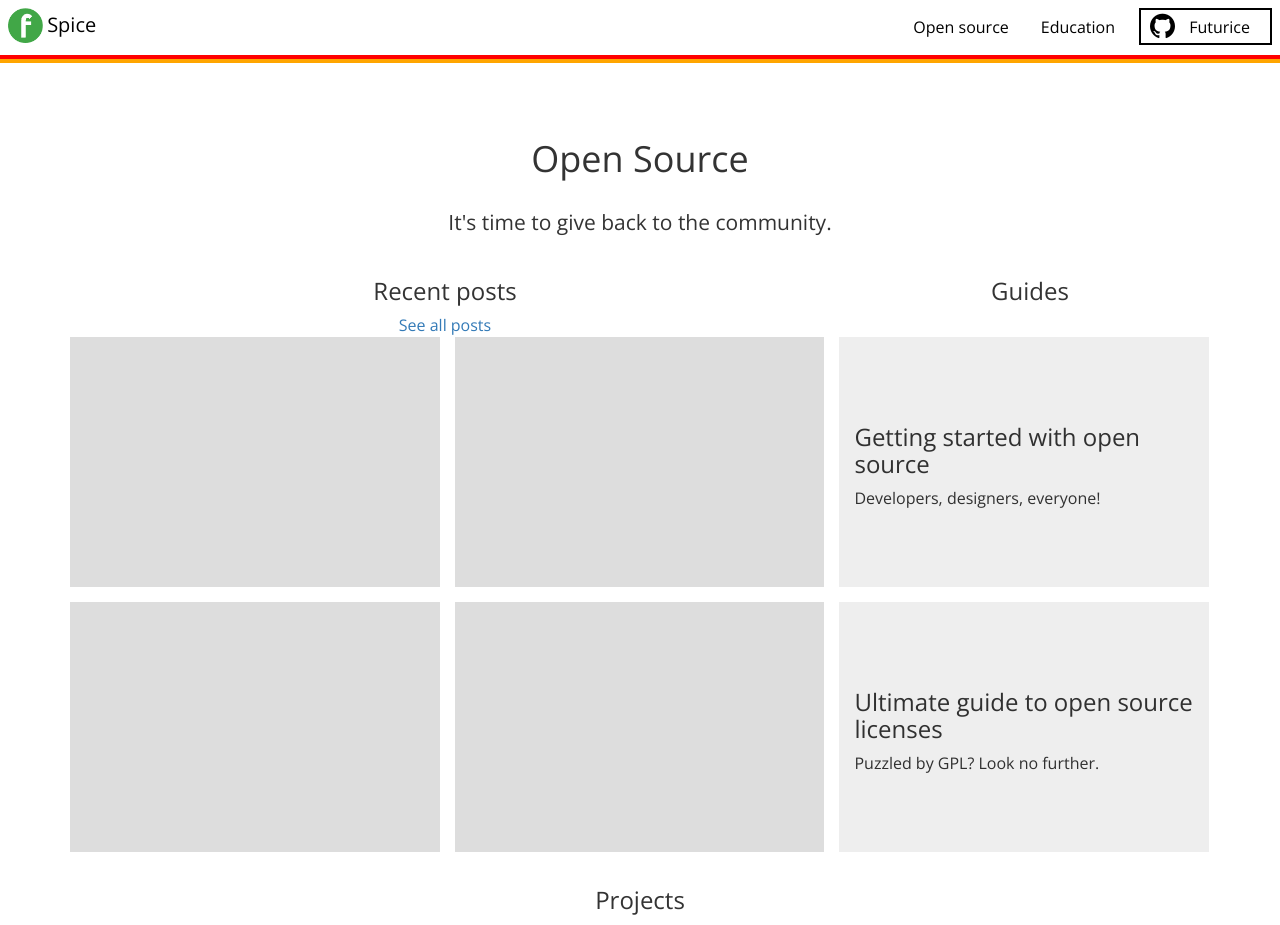
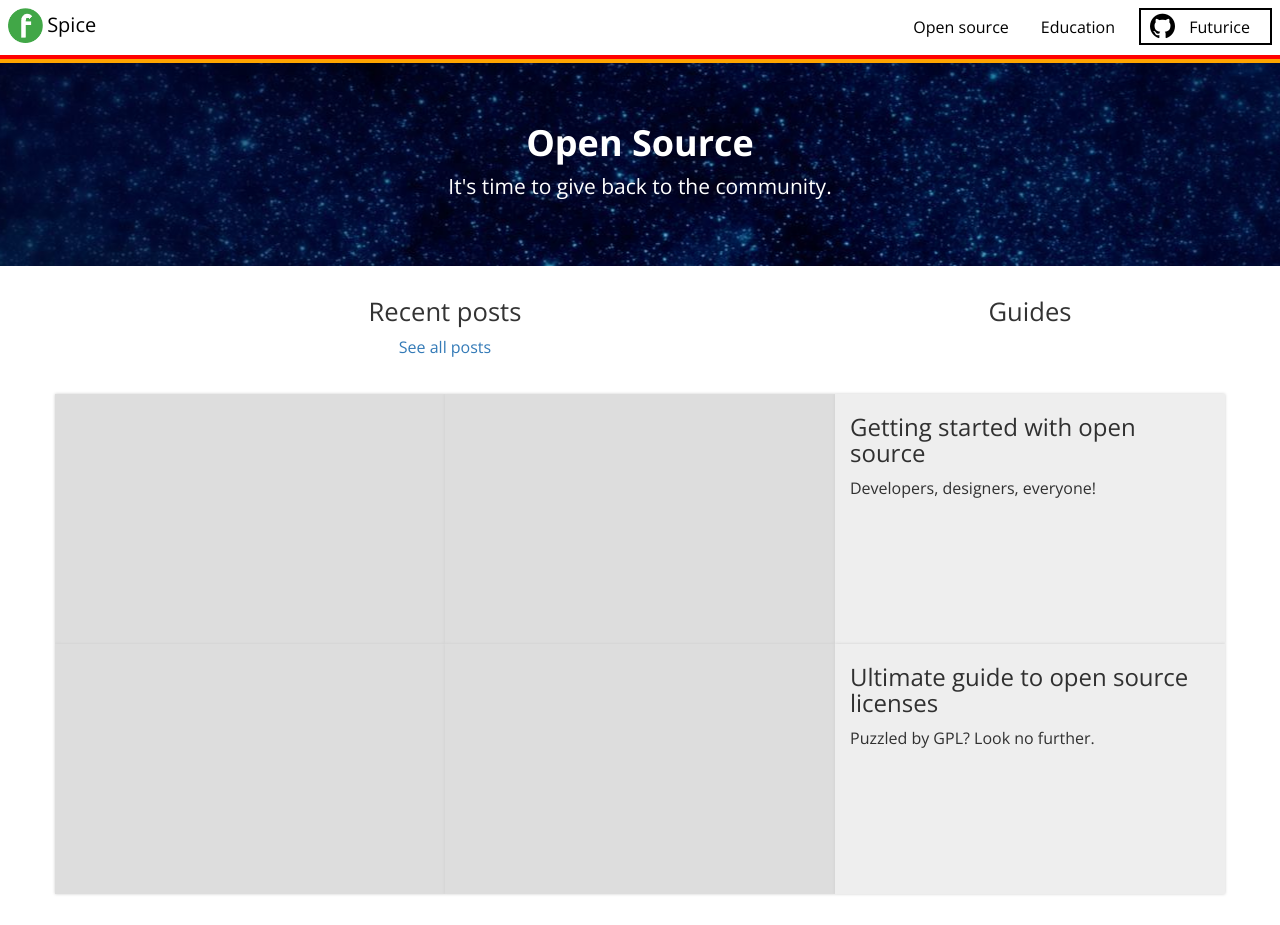
Before and after one commit to futurice/spiceprogram, a Jekyll site: the page built from open-source/index.html, in a window 1280 px wide. Shown: the top 925 px of the page. Built offline with Jekyll 4.4.1, drawn with Linux system fonts in a browser that asks for light colours; nearby versions of some CDN libraries; some of the changed text lies outside the part shown.

Commit message:
Open source page styles

```diff
--- a/_layouts/activity.html
+++ b/_layouts/activity.html
@@ -6,6 +6,7 @@
 
     <body>
       {% include nav-bar.html %}
+      <div class="row hero dark">
         <div class="container">
           <div class="row-fluid index-header">
             <div class="col-md-12 title">
@@ -16,8 +17,12 @@
               <p class="lead">{{ page.description }}</p>
             </div>
           </div>
-
+        </div>
+      </div>
+      <div class="row">
+        <div class="container index-page">
           {{ content }}
+        </div>
       </div>
     </body>
 </html>
--- a/assets/css/css.scss
+++ b/assets/css/css.scss
@@ -448,6 +448,30 @@ html, body {
   color: rgba(0,0,0,0.8);
 }
 
+/* Fonts */
+
+h3 {
+
+}
+h4.underlined {
+  border-bottom: 6px solid #ddd;
+}
+
+.index-page {
+  h2 {
+    font-size: 1.6em;
+    margin-top: 0;
+  }
+}
+/* Layout */
+.col-header {
+  margin: 2em 0;
+  min-height: 4em;
+}
+
+@mixin shadowed {
+  box-shadow: 0 0px 3px #ccc;
+}
 /*
  *  NAVIGATION BAR
  */
@@ -519,13 +543,15 @@ html, body {
 /* Index header */
 .index-header {
   text-align: center;
-
-  .title {
-    margin-top: 40px;
+  padding: 4em 2em;
+  overflow: hidden;
+  h1 {
+    margin-top: 0;
+    font-weight: bold;
   }
-
-  .description {
-    margin-top: 20px;
+  .lead {
+    margin-bottom: 0;
+    font-weight: 400;
   }
 }
 
@@ -546,6 +572,17 @@ html, body {
   }
 }
 
+.row.hero {
+  background: url(/assets/img/background-sky.jpg) center 0;
+  &.dark {
+    h1 {
+      color: #fff;
+    }
+    .lead {
+      color: #fff;
+    }
+  }
+}
 .index-activity {
   background-color: #EEE;
   width: 49%;
@@ -623,15 +660,34 @@ html, body {
 }
 
 .project-row {
-  display: -webkit-box;
-  display: -webkit-flex;
-  display: -ms-flexbox;
-  display:         flex;
+  //display: -webkit-box;
+  //display: -webkit-flex;
+  //display: -ms-flexbox;
+  //display:         flex;
+  margin-bottom: 1em;
+}
+
+.project-box {
+  @include shadowed;
+  margin-bottom: 1em;
+}
+.project-box-footer {
+  background: #333;
+  margin: 0;
+  text-align: center;
+  a {
+    color: #fff;
+    display: block;
+    padding: 0.5em;
+  }
+  .col-sm-6 {
+    border-right: 1px solid #555;
+  }
 }
 
 .project {
-  width: 31.6%;
-  margin-left: 15px;
+  // width: 31.6%;
+  // margin-left: 15px;
 
   a {
     text-decoration: none;
@@ -651,7 +707,14 @@ html, body {
     display: inline;
 
     .project-title {
-
+      margin-top: 1em;
+      margin-bottom: 0.5em;
+      font-size: 1.2em;
+      font-weight: bold;
+      color: #333;
+    }
+    .contribution-information {
+      font-size: 1em;
     }
   }
 }
@@ -702,19 +765,20 @@ html, body {
 }
 
 .post-box {
+  @include shadowed;
   height: 250px;
   background-color: #ddd;
-  width: 31.6%;
-  margin-left: 15px;
-  margin-bottom: 15px;
+  //width: 31.6%;
+  //margin-left: 15px;
+  //margin-bottom: 15px;
 }
 
 .guide-box {
+  @include shadowed;
   height: 250px;
   background-color: #eee;
-  width: 31.6%;
-  margin-left: 15px;
-  display: table;
+  //width: 31.6%;
+  //margin-left: 15px;
   overflow: hidden;
 
   .guide-information {
@@ -728,7 +792,7 @@ html, body {
 }
 
 .section-title {
-  margin-top: 40px;
+
 }
 
 .top-level {
--- a/open-source/index.html
+++ b/open-source/index.html
@@ -6,56 +6,72 @@ description: It's time to give back to the community.
 ---
 
 <div class="row">
-  <div class="col-md-8 center">
-    <h3>Recent posts</h3>
+
+  <div class="col-sm-12 col-md-8">
+    <div class="row">
+      <div class="col-sm-12 center col-header">
+        <h2>Recent posts</h2>
         <a href="/posts/open-source">See all posts</a>
       </div>
-  <div class="col-md-4 center">
-    <h3>Guides</h3>
+    </div>
+    <div class="row">
+      <div class="col-xs-12 col-sm-6 post-box">
+
+      </div>
+
+      <div class="col-xs-12 col-sm-6 post-box">
+      </div>
+      <div class="col-xs-12 col-sm-6 post-box">
+
+      </div>
+
+      <div class="col-xs-12 col-sm-6 post-box">
+      </div>
+
+
     </div>
   </div>
 
+  <div class="col-sm-12 col-md-4">
     <div class="row">
-  <div class="col-md-4 post-box">
-
+      <div class="col-sm-12 center col-header">
+        <h2>Guides</h2>
       </div>
-
-  <div class="col-md-4 post-box">
     </div>
-
-  <div class="col-md-4 guide-box">
+    <div class="row">
+       <div class="col-xs-12 col-sm-6 col-md-12 guide-box">
         <div class="guide-information">
           <h3 class="guide-title">Getting started with open source</h3>
           <p>Developers, designers, everyone!</p>
         </div>
       </div>
-</div>
-
-<div class="row">
-  <div class="col-md-4 post-box">
-
-  </div>
-
-  <div class="col-md-4 post-box">
-  </div>
-
-  <div class="col-md-4 guide-box">
+      <div class="col-xs-12 col-sm-6 col-md-12 guide-box">
         <div class="guide-information">
           <h3>Ultimate guide to open source licenses</h3>
           <p>Puzzled by GPL? Look no further.</p>
         </div>
       </div>
     </div>
+  </div>
+
+
+</div>
+
+
+
+
 
 <div class="row">
-  <div class="col-md-12 center">
-    <h3>Projects</h3>
+  <div class="col-sm-12 center col-header">
+    <h2>Projects</h2>
     <a href="/projects">See all projects</a>
   </div>
 </div>
 
 <div class="row section-title">
-  <h4>FUTURICE</h4>
+  <div class="col-sm-12">
+    <h4 class="underlined">FUTURICE</h4>
+  </div>
 </div>
 
 <!-- COMPANY PROJECTS -->
@@ -65,16 +81,32 @@ description: It's time to give back to the community.
   {% if loopindex == 1 %}
   <div class="row project-row">
   {% endif %}
-    <div class="col-md-4 project">
-      <div class="img-container no-line-break">
+    <div class="col-xs-12 col-sm-6 col-md-4 project">
+      <div class="project-box">
+        <div class="row">
+          <div class="col-xs-4">
+            <div class="img-container">
               <img src="{{ project.img_link }}" class="project-img">
             </div>
-
+          </div>
+          <div class="col-xs-8">
             <div class="project-information">
               <a href="{{ project.github }}">
                 <h3 class="project-title">{{ project.title }}</h3>
               </a>
               <span class="contribution-information">12 commits - 5 starts</span>
+            </div>
+          </div>
+        </div>
+        <div class="row project-box-footer">
+          <div class="col-xs-6">
+            <a href="{{ project.github }}">Github</a>
+          </div>
+          <div class="col-xs-6">
+            <a href="/#">Project page</a>
+          </div>
+
+        </div>
       </div>
     </div>
   {% if loopindex == 0 %}
@@ -90,7 +122,9 @@ description: It's time to give back to the community.
 {% endfor %}
 
 <div class="row section-title">
-  <h4>PERSONAL PROJECTS</h4>
+  <div class="col-sm-12">
+    <h4 class="underlined">PERSONAL PROJECTS</h4>
+  </div>
 </div>
 
 <!-- PERSONAL PROJECTS -->
@@ -100,18 +134,33 @@ description: It's time to give back to the community.
   {% if loopindex == 1 %}
   <div class="row project-row">
   {% endif %}
-    <div class="col-md-4 project">
-      <div class="img-container no-line-break">
+    <div class="col-sm-12 col-sm-6 col-md-4 project">
+      <div class="project-box">
+        <div class="row">
+          <div class="col-xs-4">
+            <div class="img-container">
               <img src="{{ project.img_link }}" class="project-img">
             </div>
-
+          </div>
+          <div class="col-xs-8">
             <div class="project-information">
               <a href="{{ project.github }}">
                 <h3 class="project-title">{{ project.title }}</h3>
               </a>
               <span class="contribution-information">12 commits - 5 starts</span>
             </div>
+          </div>
+        </div>
+        <div class="row project-box-footer">
+          <div class="col-xs-6">
+            <a href="{{ project.github }}">Github</a>
+          </div>
+          <div class="col-xs-6">
+            <a href="/#">Project page</a>
+          </div>
 
+        </div>
+      </div>
     </div>
   {% if loopindex == 0 %}
   </div>
```
Also changed, not shown: assets/img/background-sky.jpg (added). Lines whose indentation alone changed are shown as unchanged.
